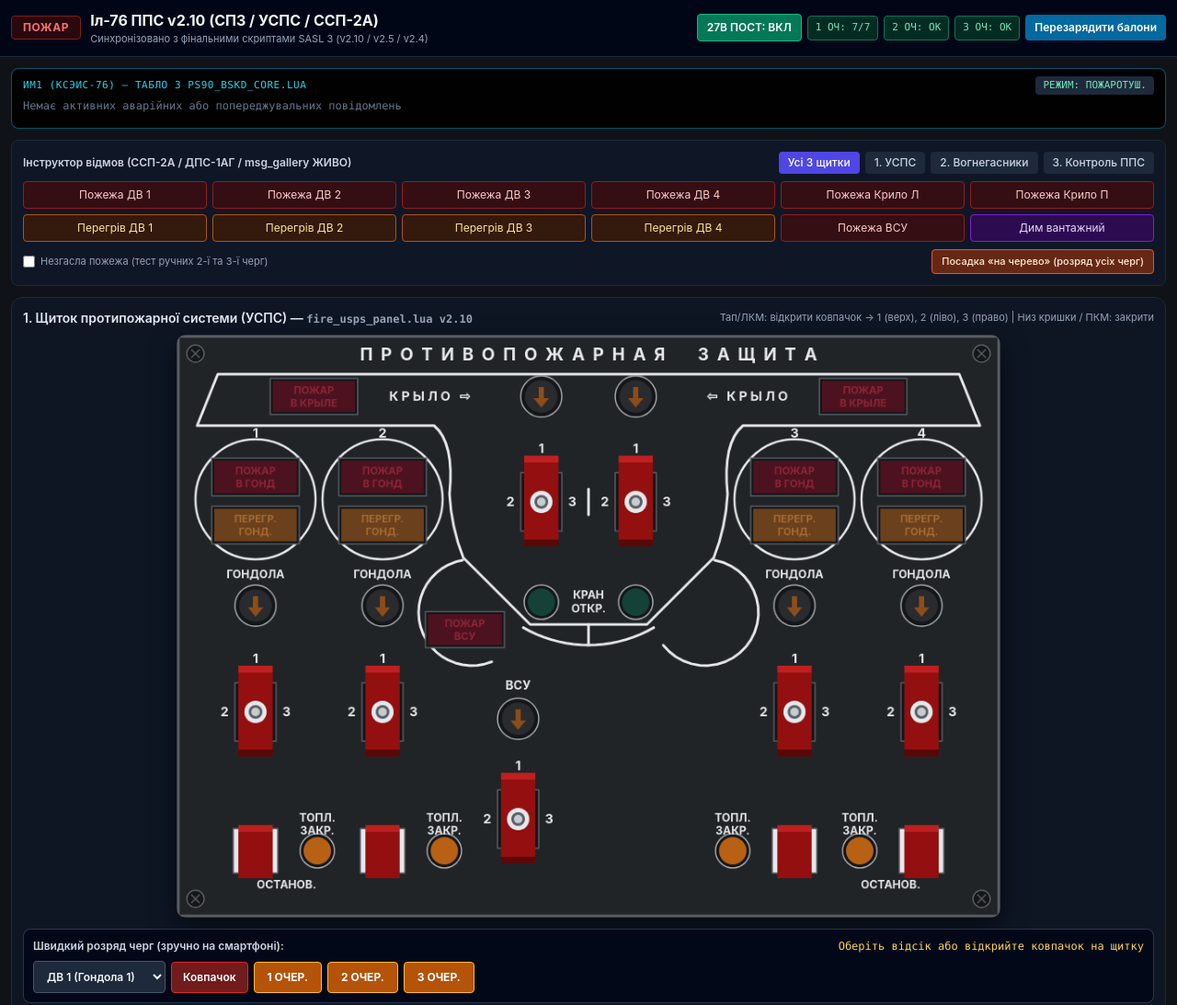
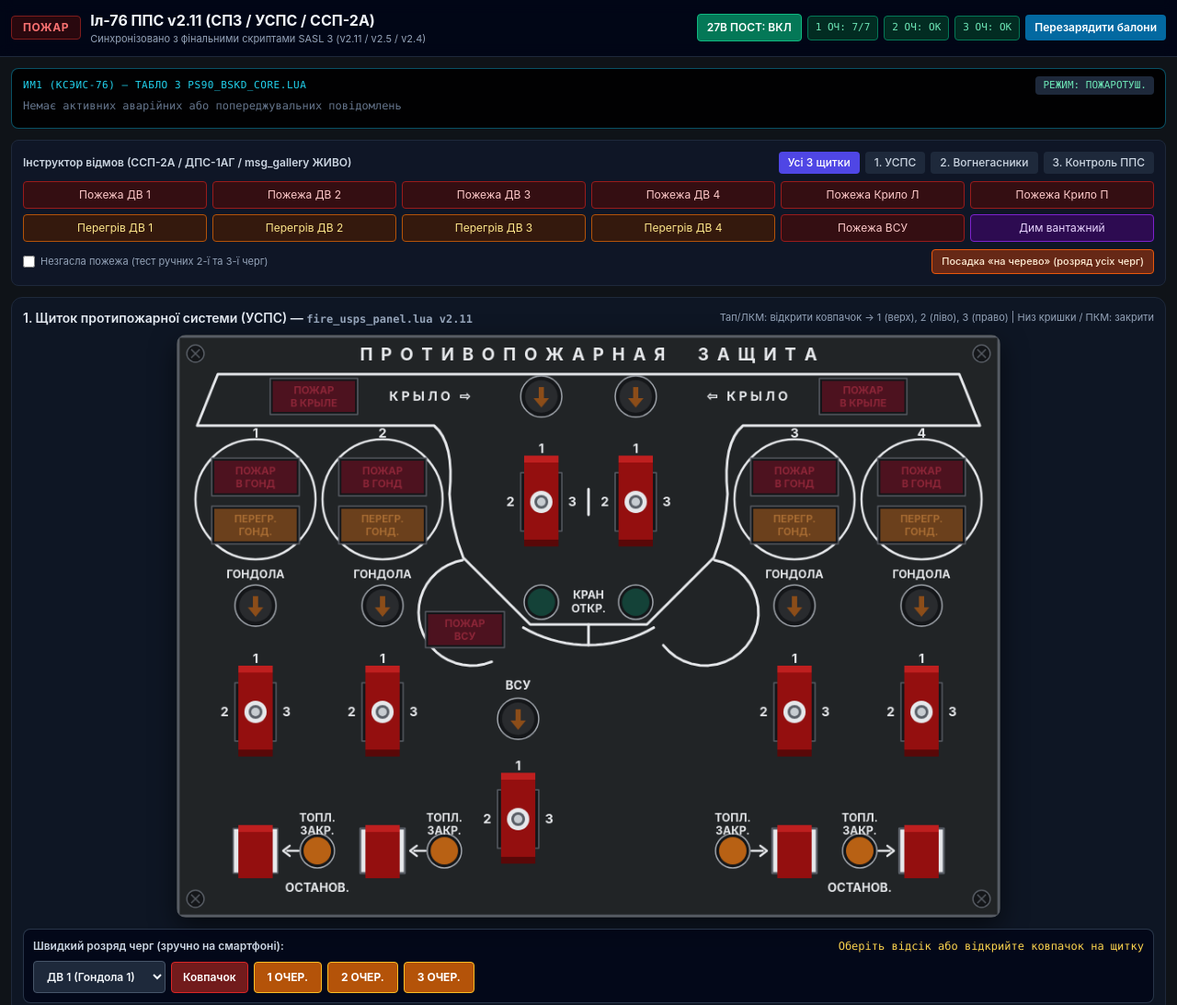
Before and after one commit to adber/Il-76-pss, a plain HTML site: page index.html in a window 1280 px wide. Shown: the top 1093 px of the page at 92% size. Drawn offline with nearby package versions, Linux system fonts and the light colour scheme.

Commit message:
Update index.html

```diff
--- a/index.html
+++ b/index.html
@@ -3,7 +3,7 @@
 <head>
   <meta charset="UTF-8" />
   <meta name="viewport" content="width=device-width, initial-scale=1.0" />
-  <title>Іл-76 ПС-90А — Прев'ю ППС v2.10 (УСПС / ССП-2А / Контроль)</title>
+  <title>Іл-76 ПС-90А — Прев'ю ППС v2.11 (УСПС / ССП-2А / Контроль)</title>
   <script src="https://cdn.tailwindcss.com/3.4.17"></script>
   <style>
     body {
@@ -38,8 +38,8 @@
           ПОЖАР
         </div>
         <div>
-          <h1 class="text-sm sm:text-base font-bold text-slate-100 leading-tight">Іл-76 ППС v2.10 (СПЗ / УСПС / ССП-2А)</h1>
-          <p class="text-[11px] text-slate-400">Синхронізовано з фінальними скриптами SASL 3 (v2.10 / v2.5 / v2.4)</p>
+          <h1 class="text-sm sm:text-base font-bold text-slate-100 leading-tight">Іл-76 ППС v2.11 (СПЗ / УСПС / ССП-2А)</h1>
+          <p class="text-[11px] text-slate-400">Синхронізовано з фінальними скриптами SASL 3 (v2.11 / v2.5 / v2.4)</p>
         </div>
       </div>
 
@@ -116,7 +116,7 @@
       <!-- 1. Щиток УСПС (v2.5) -->
       <section id="secUsps" class="lg:col-span-12 rounded-xl border border-slate-800 bg-slate-900/70 p-3">
         <div class="flex flex-wrap items-center justify-between gap-2 mb-2">
-          <h2 class="text-sm font-semibold text-slate-200">1. Щиток протипожарної системи (УСПС) — <span class="font-mono text-xs text-slate-400">fire_usps_panel.lua v2.10</span></h2>
+          <h2 class="text-sm font-semibold text-slate-200">1. Щиток протипожарної системи (УСПС) — <span class="font-mono text-xs text-slate-400">fire_usps_panel.lua v2.11</span></h2>
           <span class="text-[11px] text-slate-400">Тап/ЛКМ: відкрити ковпачок → 1 (верх), 2 (ліво), 3 (право) | Низ кришки / ПКМ: закрити</span>
         </div>
         <div class="max-w-4xl mx-auto">
@@ -165,7 +165,7 @@
       <!-- 3. Щиток контролю ППС (v2.4) -->
       <section id="secCtrl" class="lg:col-span-6 rounded-xl border border-slate-800 bg-slate-900/70 p-3">
         <div class="flex flex-wrap items-center justify-between gap-2 mb-2">
-          <h2 class="text-sm font-semibold text-slate-200">3. Щиток контролю ППС — <span class="font-mono text-xs text-slate-400">fire_control_panel.lua v2.10</span></h2>
+          <h2 class="text-sm font-semibold text-slate-200">3. Щиток контролю ППС — <span class="font-mono text-xs text-slate-400">fire_control_panel.lua v2.11</span></h2>
         </div>
         <div class="max-w-md mx-auto">
           <canvas id="cvCtrl" width="480" height="560" class="panel-canvas"></canvas>
@@ -179,14 +179,14 @@
 
     <!-- Згортуваний монітор DataRefs -->
     <details class="rounded-xl border border-slate-800 bg-slate-900/70 p-3">
-      <summary class="cursor-pointer text-xs font-semibold text-slate-300 select-none">Монітор Custom DataRefs v2.10 (custom/il76/fire/*)</summary>
+      <summary class="cursor-pointer text-xs font-semibold text-slate-300 select-none">Монітор Custom DataRefs v2.11 (custom/il76/fire/*)</summary>
       <pre id="drDump" class="mt-2 p-2.5 rounded bg-black/80 text-[11px] font-mono text-emerald-300 overflow-x-auto leading-relaxed"></pre>
     </details>
   </main>
 
   <script>
     // =========================================================================
-    // 1. СТАН СИСТЕМИ (1:1 ДО ps90_fire_logic.lua v2.10)
+    // 1. СТАН СИСТЕМИ (1:1 ДО ps90_fire_logic.lua v2.11)
     // =========================================================================
     const S = {
       dc_ok: true,
@@ -594,7 +594,7 @@
     }
 
     // =========================================================================
-    // 2. CANVAS 1: УСПС (960×680) — ІДЕНТИЧНО fire_usps_panel.lua v2.10
+    // 2. CANVAS 1: УСПС (960×680) — ІДЕНТИЧНО fire_usps_panel.lua v2.11
     // =========================================================================
     const cvUsps = document.getElementById("cvUsps");
     const gU = cvUsps.getContext("2d");
@@ -839,8 +839,21 @@
         ctx.fillStyle = "#e6e8eb"; ctx.font = "bold 13px Inter, sans-serif";
         ctx.fillText("ТОПЛ.", st.lx, uy(116));
         ctx.fillText("ЗАКР.", st.lx, uy(101));
+
+        // Біла стрілка від жовтої лампи «ТОПЛ. ЗАКР.» до ковпачка «ОСТАНОВ.»
+        const dir = st.lx > x ? -1 : 1;
+        const ax1 = st.lx + dir * 22;
+        const ax2 = ax1 + dir * 18;
+        ctx.strokeStyle = "#e6e8eb"; ctx.lineWidth = 2.4; ctx.lineCap = "round"; ctx.lineJoin = "round";
+        ctx.beginPath();
+        ctx.moveTo(ax1, y); ctx.lineTo(ax2 - dir * 5, y);
+        ctx.moveTo(ax2 - dir * 8, y - 6); ctx.lineTo(ax2, y); ctx.lineTo(ax2 - dir * 8, y + 6);
+        ctx.stroke();
+
+        // Напис «ОСТАНОВ.» рівно між ковпачками (під жовтою лампою ДВ1 та ДВ4)
         if (st.idx === 0 || st.idx === 3) {
-          ctx.fillText("ОСТАНОВ.", (x + st.lx) / 2, uy(38));
+          ctx.fillStyle = "#e6e8eb"; ctx.font = "bold 14px Inter, sans-serif";
+          ctx.fillText("ОСТАНОВ.", st.lx, uy(34));
         }
       }
     }
@@ -1215,7 +1228,7 @@
       updateLogic();
     });
 
-    // v2.10: reset_fire_system() НЕ чіпає ручний «ОСТАНОВ» пілота!
+    // v2.11: reset_fire_system() НЕ чіпає ручний «ОСТАНОВ» пілота!
     document.getElementById("btnResetAll").addEventListener("click", () => {
       S.q1_intact = [1, 1, 1, 1, 1, 1, 1];
       S.reserve_intact[2] = 1;
```
